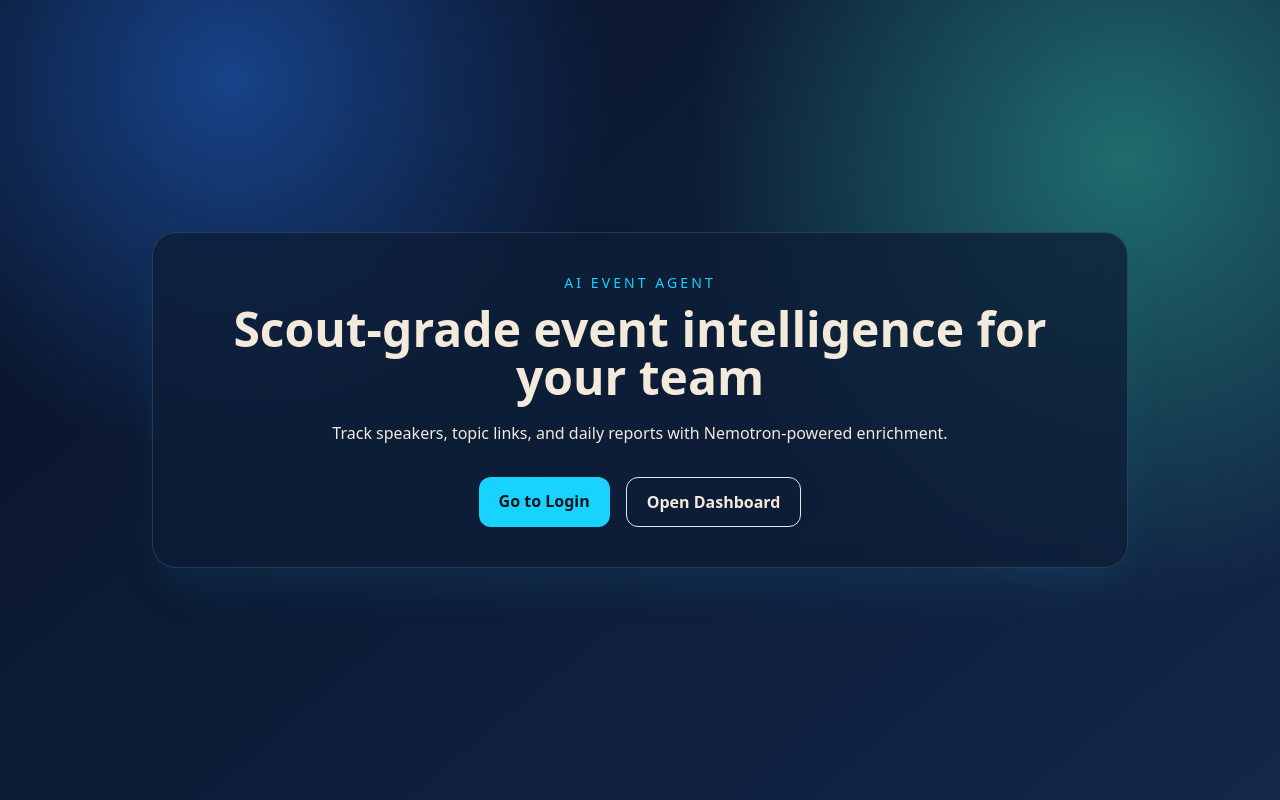
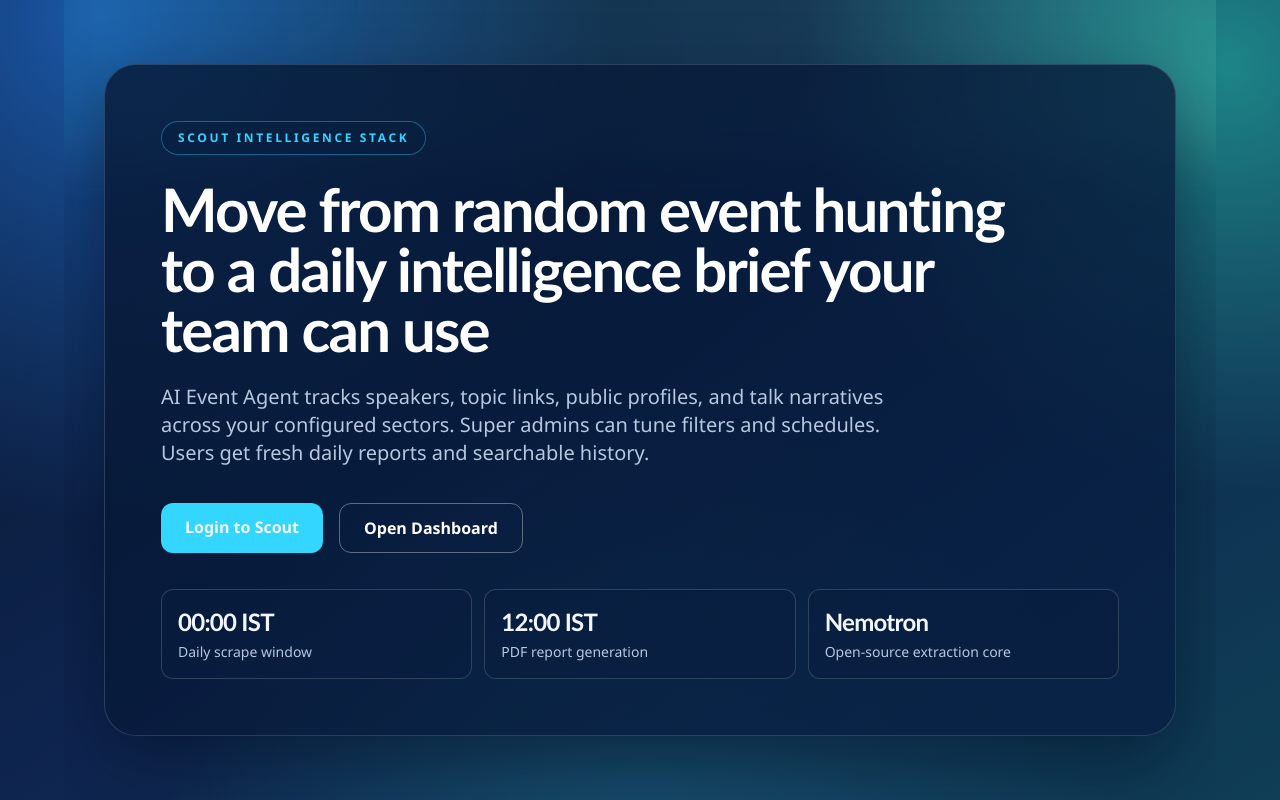
Before and after one commit to namm9an/AI-Event-Agent, a Next.js app in the folder frontend/: page / in a window 1280 px wide. Built offline with nearby package versions, Linux system fonts and the light colour scheme.

Commit message:
feat(frontend): establish scout visual system and redesign landing hero

```diff
--- a/frontend/app/globals.css
+++ b/frontend/app/globals.css
@@ -3,14 +3,19 @@
 @tailwind utilities;
 
 :root {
-  --bg-start: #081225;
-  --bg-end: #13274a;
-  --card: rgba(13, 30, 56, 0.78);
-  --line: rgba(255, 255, 255, 0.12);
-  --text-main: #f3eadc;
-  --text-soft: #a8b5ca;
-  --accent: #19d3ff;
-  --accent-2: #53f6c4;
+  --font-heading: "Space Grotesk", "Avenir Next", "Gill Sans", "Trebuchet MS", sans-serif;
+  --font-body: "Manrope", "Avenir Next", "Segoe UI", "Helvetica Neue", sans-serif;
+  --bg-start: #09162d;
+  --bg-mid: #0e2550;
+  --bg-end: #0f3e55;
+  --surface-1: rgba(6, 21, 47, 0.76);
+  --surface-2: rgba(8, 31, 68, 0.82);
+  --line: rgba(255, 255, 255, 0.14);
+  --text-main: #f2f7ff;
+  --text-soft: #b7c7df;
+  --accent: #32d6ff;
+  --accent-2: #7df3cf;
+  --danger: #ff7d93;
 }
 
 * {
@@ -23,10 +28,11 @@ body {
   padding: 0;
   min-height: 100%;
   color: var(--text-main);
-  background: radial-gradient(circle at 18% 10%, #174389 0%, transparent 30%),
-    radial-gradient(circle at 88% 20%, #1f6d6d 0%, transparent 34%),
-    linear-gradient(140deg, var(--bg-start), var(--bg-end));
-  font-family: "Sora", "Space Grotesk", system-ui, -apple-system, sans-serif;
+  background: radial-gradient(circle at 8% 2%, #1a57a6 0%, transparent 36%),
+    radial-gradient(circle at 96% 8%, #1d8587 0%, transparent 30%),
+    radial-gradient(circle at 50% 110%, #18506e 0%, transparent 44%),
+    linear-gradient(148deg, var(--bg-start), var(--bg-mid), var(--bg-end));
+  font-family: var(--font-body), "Inter", system-ui, -apple-system, sans-serif;
 }
 
 a {
@@ -39,7 +45,7 @@ a {
 }
 
 .frost {
-  background: var(--card);
+  background: var(--surface-1);
   border: 1px solid var(--line);
   backdrop-filter: blur(14px);
 }
@@ -48,3 +54,89 @@ a {
   letter-spacing: 0.02em;
   font-weight: 700;
 }
+
+.home-stage {
+  position: relative;
+  overflow: hidden;
+}
+
+.home-stage::before {
+  content: "";
+  position: absolute;
+  inset: -120px -40px auto;
+  height: 280px;
+  background: linear-gradient(90deg, rgba(50, 214, 255, 0.1), rgba(125, 243, 207, 0.14));
+  filter: blur(26px);
+  pointer-events: none;
+}
+
+.hero-card {
+  background: linear-gradient(142deg, var(--surface-1), var(--surface-2));
+  border: 1px solid var(--line);
+  box-shadow: 0 26px 70px rgba(3, 12, 32, 0.45);
+}
+
+.heading-display {
+  font-family: var(--font-heading), "Space Grotesk", sans-serif;
+  font-weight: 700;
+  letter-spacing: -0.03em;
+}
+
+.chip {
+  border: 1px solid rgba(50, 214, 255, 0.38);
+  color: var(--accent);
+  background: rgba(7, 29, 63, 0.45);
+}
+
+.metric-card {
+  border: 1px solid rgba(255, 255, 255, 0.16);
+  background: rgba(8, 29, 62, 0.5);
+}
+
+.panel {
+  border: 1px solid var(--line);
+  background: linear-gradient(140deg, rgba(7, 25, 56, 0.76), rgba(8, 36, 78, 0.82));
+  backdrop-filter: blur(10px);
+  box-shadow: 0 18px 40px rgba(3, 12, 32, 0.28);
+}
+
+.panel-title {
+  font-family: var(--font-heading), sans-serif;
+  letter-spacing: 0.12em;
+  text-transform: uppercase;
+  font-size: 0.72rem;
+  color: var(--accent);
+}
+
+.btn-primary {
+  background: linear-gradient(130deg, var(--accent), #63e4ff);
+  color: #04162d;
+}
+
+.btn-secondary {
+  border: 1px solid rgba(255, 255, 255, 0.28);
+  background: rgba(255, 255, 255, 0.04);
+}
+
+.btn-danger {
+  background: linear-gradient(120deg, #ff8aa2, var(--danger));
+  color: #1f0b12;
+}
+
+.input-shell {
+  border: 1px solid rgba(255, 255, 255, 0.2);
+  background: rgba(2, 14, 34, 0.46);
+}
+
+.table-shell thead tr {
+  border-bottom: 1px solid rgba(255, 255, 255, 0.2);
+  color: #d6e2f2;
+}
+
+.table-shell tbody tr {
+  border-bottom: 1px solid rgba(255, 255, 255, 0.1);
+}
+
+.table-shell tbody tr:hover {
+  background: rgba(255, 255, 255, 0.04);
+}
--- a/frontend/app/page.tsx
+++ b/frontend/app/page.tsx
@@ -4,22 +4,53 @@ import HomeRouter from "@/components/home-router";
 
 export default function HomePage() {
   return (
-    <main className="mx-auto flex min-h-screen max-w-5xl flex-col items-center justify-center gap-8 px-6 py-20">
-      <div className="frost w-full rounded-3xl p-10 text-center shadow-2xl shadow-cyan/10">
-        <p className="mb-3 text-sm uppercase tracking-[0.22em] text-cyan">AI Event Agent</p>
-        <h1 className="text-4xl font-semibold leading-tight sm:text-5xl">Scout-grade event intelligence for your team</h1>
-        <p className="mx-auto mt-5 max-w-2xl text-base text-slate-200/80">
-          Track speakers, topic links, and daily reports with Nemotron-powered enrichment.
+    <main className="home-stage mx-auto flex min-h-screen w-full max-w-6xl flex-col justify-center px-4 py-10 sm:px-8 lg:px-10">
+      <section className="hero-card relative w-full rounded-[2rem] p-6 sm:p-10 lg:p-14">
+        <HomeRouter />
+
+        <div className="mb-6 inline-flex items-center gap-2 rounded-full px-4 py-2 text-xs font-semibold uppercase tracking-[0.22em] chip">
+          Scout Intelligence Stack
+        </div>
+
+        <h1 className="heading-display max-w-4xl text-4xl leading-[0.95] text-white sm:text-6xl">
+          Move from random event hunting to a daily intelligence brief your team can use
+        </h1>
+
+        <p className="mt-6 max-w-3xl text-base leading-relaxed text-[color:var(--text-soft)] sm:text-xl">
+          AI Event Agent tracks speakers, topic links, public profiles, and talk narratives across your configured sectors.
+          Super admins can tune filters and schedules. Users get fresh daily reports and searchable history.
         </p>
-        <div className="mt-8 flex flex-wrap justify-center gap-4">
-          <Link href="/login" className="rounded-xl bg-cyan px-5 py-3 font-semibold text-ink transition hover:scale-[1.02]">
-            Go to Login
+
+        <div className="mt-9 flex flex-wrap gap-4">
+          <Link
+            href="/login"
+            className="rounded-xl bg-[color:var(--accent)] px-6 py-3 text-base font-semibold text-slate-900 transition hover:translate-y-[-1px] hover:brightness-110"
+          >
+            Login to Scout
           </Link>
-          <Link href="/dashboard" className="rounded-xl border border-slate-200/30 px-5 py-3 font-semibold transition hover:bg-white/10">
+          <Link
+            href="/dashboard"
+            className="rounded-xl border border-white/35 px-6 py-3 text-base font-semibold text-white transition hover:bg-white/10"
+          >
             Open Dashboard
           </Link>
         </div>
-      </div>
+
+        <div className="mt-9 grid gap-3 sm:grid-cols-3">
+          <article className="metric-card rounded-xl p-4">
+            <p className="text-2xl font-bold heading-display">00:00 IST</p>
+            <p className="mt-1 text-sm text-[color:var(--text-soft)]">Daily scrape window</p>
+          </article>
+          <article className="metric-card rounded-xl p-4">
+            <p className="text-2xl font-bold heading-display">12:00 IST</p>
+            <p className="mt-1 text-sm text-[color:var(--text-soft)]">PDF report generation</p>
+          </article>
+          <article className="metric-card rounded-xl p-4">
+            <p className="text-2xl font-bold heading-display">Nemotron</p>
+            <p className="mt-1 text-sm text-[color:var(--text-soft)]">Open-source extraction core</p>
+          </article>
+        </div>
+      </section>
     </main>
   );
 }
```
